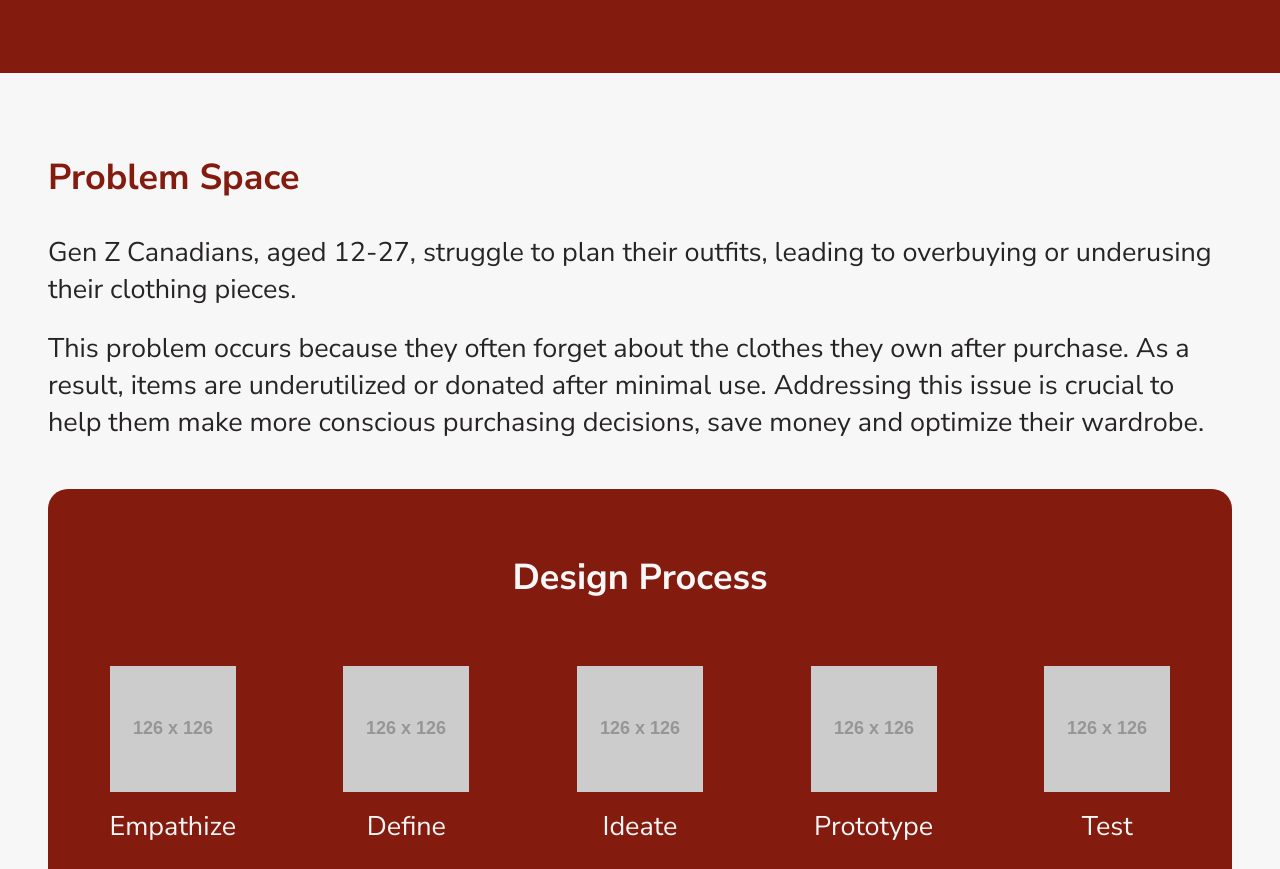
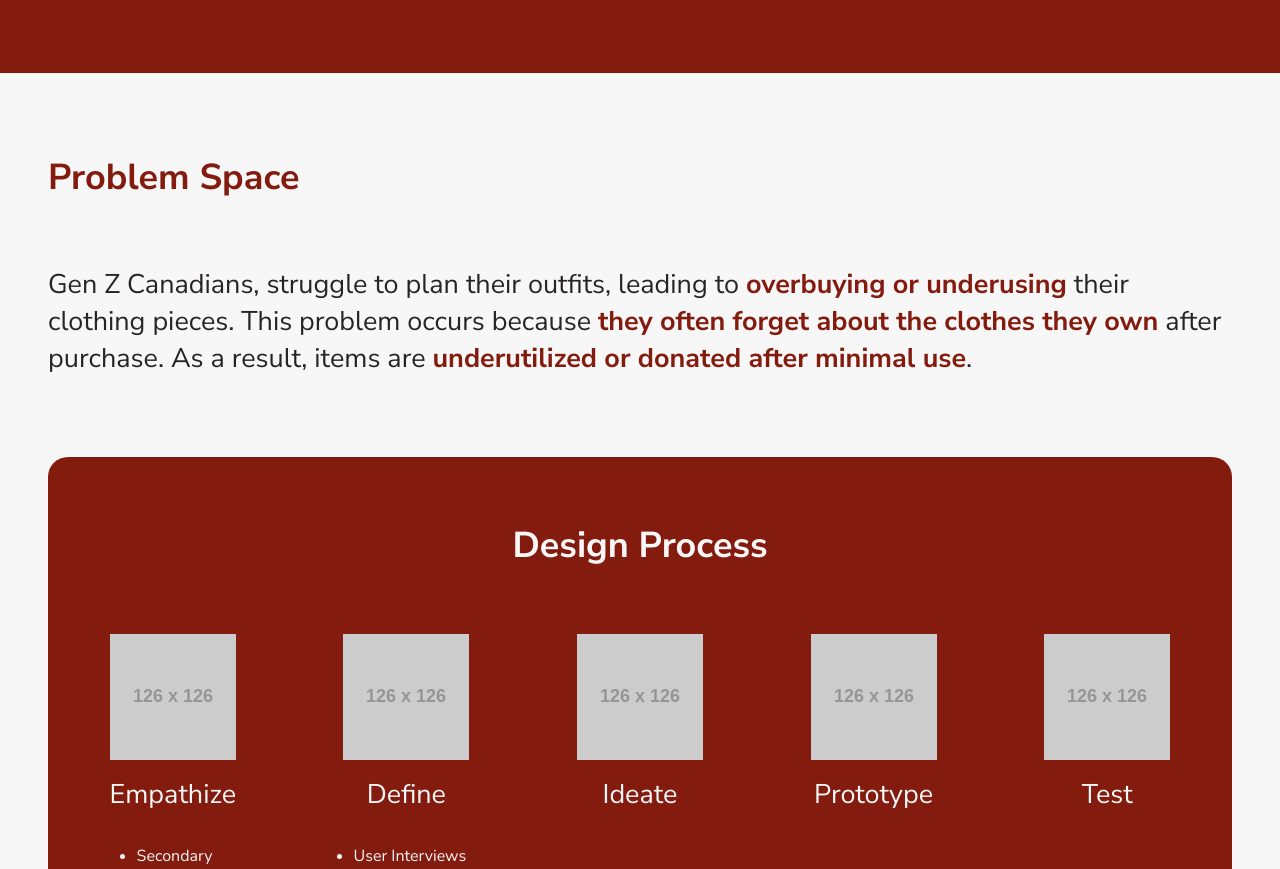
Before and after one commit to clayton-duarte/julias-portfolio-nextjs, a Next.js app: page /work/highkey-app-case-study in a window 1280 px wide. Shown: the part 1160-2029 px from the top of the page. Built offline with nearby package versions, Linux system fonts and the light colour scheme.

Commit message:
feat: ProblemSpaceSection ready

```diff
--- a/src/components/Text.tsx
+++ b/src/components/Text.tsx
@@ -21,7 +21,7 @@ const StyledText = styled.span<StyledTextProps>`
   text-align: ${({ align: textAlign }) => textAlign ?? 'left'};
   text-transform: ${({ transform }) => transform ?? 'none'};
   font-weight: ${({ bold }) => (bold ? '700' : '400')};
-  font-size: ${({ size }) => (size ?? '1rem')};
+  font-size: ${({ size }) => (size ?? 'inherit')};
   padding: ${({ p }) => p ?? 0};
   margin: ${({ m }) => m ?? 0};
 `;
--- /dev/null
+++ b/src/components/highKeySections/ProblemSpace.tsx
@@ -0,0 +1,21 @@
+import Container from "../Container";
+import Grid from "../Grid";
+import Text from "../Text";
+
+export default function ProblemSpaceSection() {
+  return (
+    <Container>
+      <Grid p='2rem 0'>
+        <Text.H4 color='PRIMARY' m='0 0 3rem 0'>Problem Space</Text.H4>
+        <Text.H5 bold={false}>
+          Gen Z Canadians, struggle to plan their outfits, leading to{' '}
+          <Text.Strong color="PRIMARY">overbuying or underusing</Text.Strong>{' '}
+          their clothing pieces. This problem occurs because{' '}
+          <Text.Strong color="PRIMARY">they often forget about the clothes they own</Text.Strong>{' '}
+          after purchase. As a result, items are{' '}
+          <Text.Strong color="PRIMARY">underutilized or donated after minimal use</Text.Strong>.
+        </Text.H5>
+      </Grid>
+    </Container>
+  )
+}
--- a/src/pages/work/highkey-app-case-study.tsx
+++ b/src/pages/work/highkey-app-case-study.tsx
@@ -1,10 +1,9 @@
-// import Image from "next/image";
-
 import styled from "@emotion/styled";
 
 import Container from "~/components/Container";
 import Header from "~/components/Header";
 import BannerSection from "~/components/highKeySections/Banner";
+import ProblemSpaceSection from "~/components/highKeySections/ProblemSpace";
 import SummarySection from "~/components/highKeySections/Summary";
 
 const Row = styled.div<{ align?: string; justify?: string }>`
@@ -90,17 +89,7 @@ export default function HighkeyAppCaseStudyPage() {
       <Header />
       <BannerSection />
       <SummarySection />
-
-      <Container>
-        <Title primary>Problem Space</Title>
-        <P2>
-          Gen Z Canadians, aged 12-27, struggle to plan their outfits, leading to overbuying or underusing their clothing pieces.
-        </P2>
-        <br />
-        <P2>
-          This problem occurs because they often forget about the clothes they own after purchase. As a result, items are underutilized or donated after minimal use. Addressing this issue is crucial to help them make more conscious purchasing decisions, save money and optimize their wardrobe.
-        </P2>
-      </Container>
+      <ProblemSpaceSection />
 
       <Container>
         <CardSection>
```
